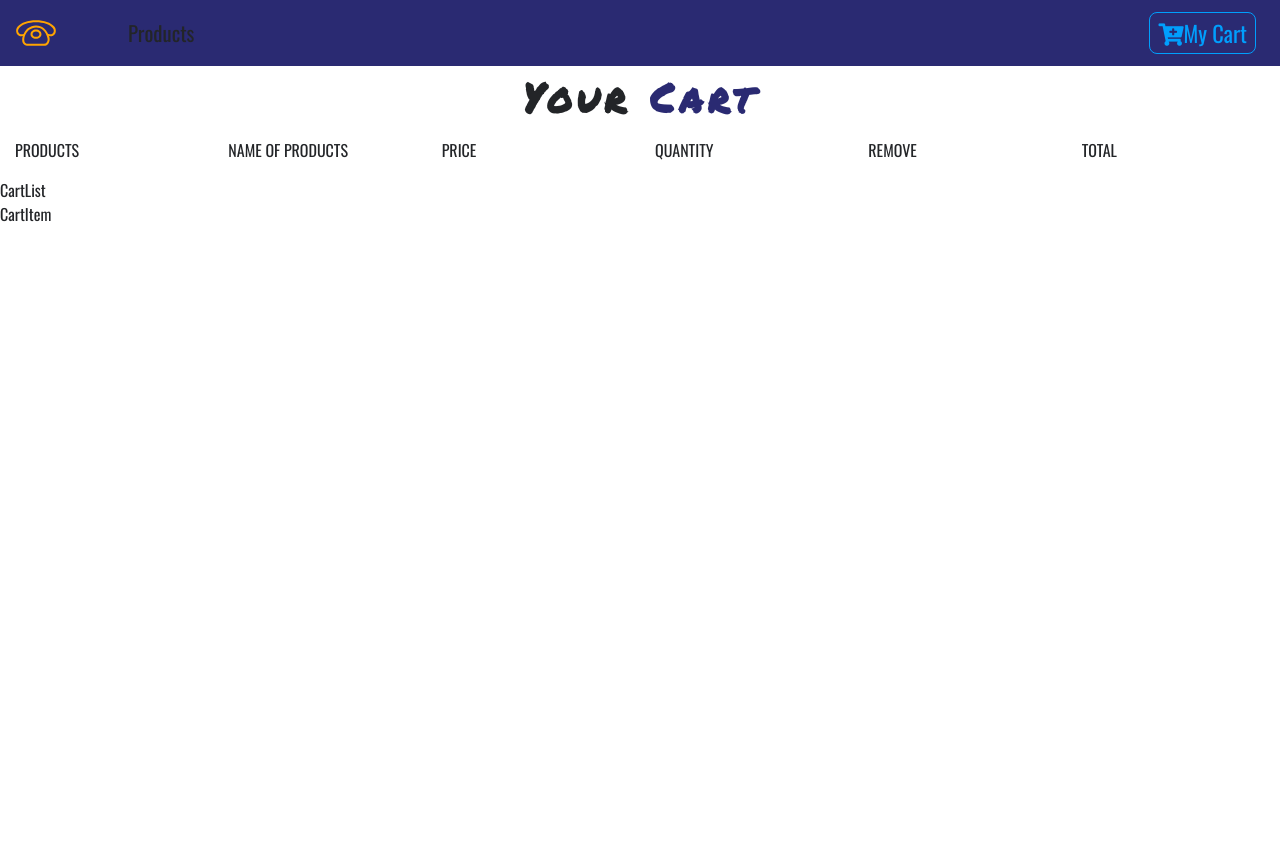
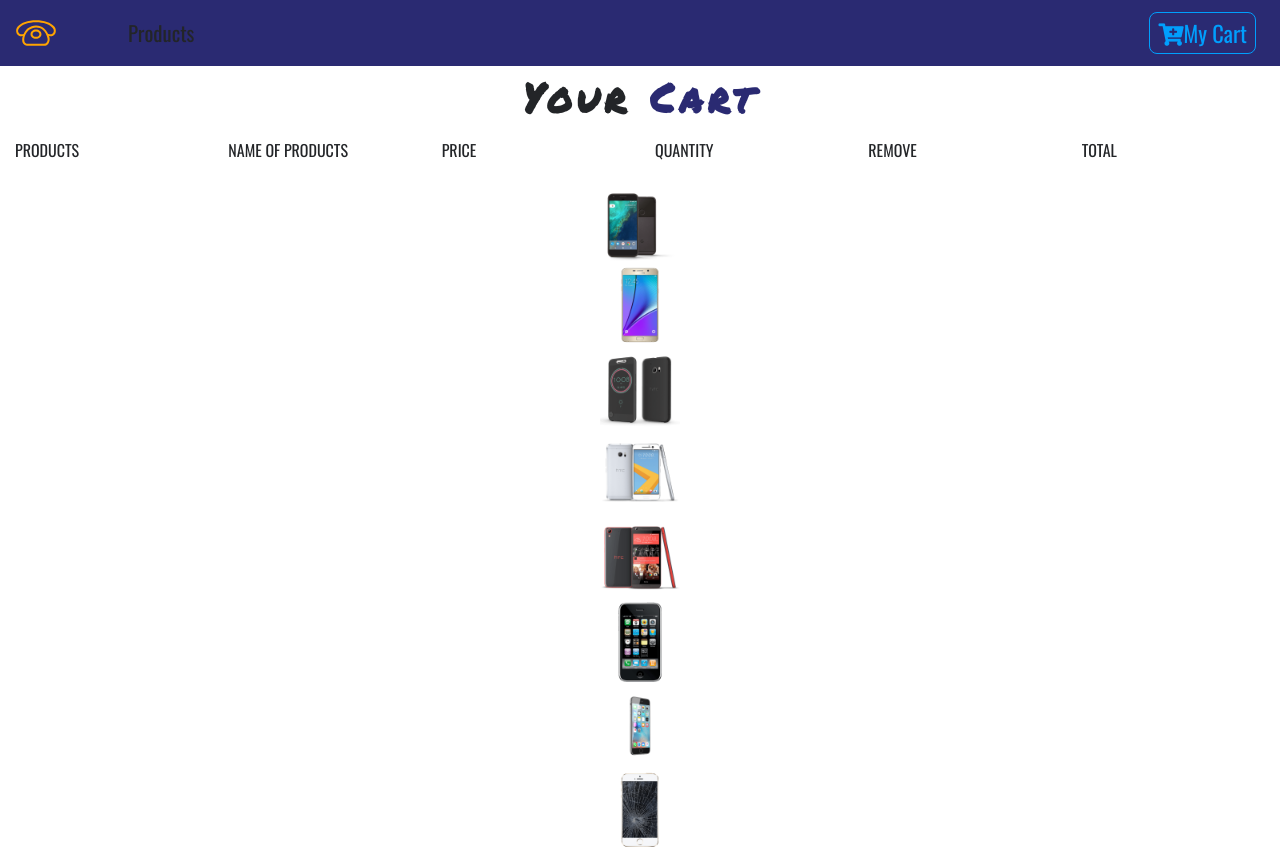
Before and after one commit to sixtosMateo/e-commerceWebsite, a React (Create React App) app in the folder e-commerce/: page /cart in a window 1280 px wide. Before the commit the page ends 800 px from the top, so only its background shows below. Built offline with nearby package versions, Linux system fonts and the light colour scheme.

Commit message:
adding img at smaller scale in cart component

```diff
--- a/e-commerce/src/components/cart/Cart.js
+++ b/e-commerce/src/components/cart/Cart.js
@@ -18,7 +18,7 @@ class Cart extends Component {
                   <React.Fragment>
                     <Title name="your" title="cart"/>
                     <CartColumns/>
-                    <CartList value={value }/>
+                    <CartList value={value}/>
                   </React.Fragment>
                 )
               }
--- a/e-commerce/src/components/cart/CartItem.js
+++ b/e-commerce/src/components/cart/CartItem.js
@@ -1,14 +1,15 @@
 import React, { Component } from 'react';
 
+export default function CartItem({item, value}){
+  const {id, title, img, price, total, count} = item;
+  const {increment, decrement, removeItem} = value;
 
-class CartItem extends Component {
-  render() {
-    return (
-      <div>
-        CartItem
+  return(
+    <div className="row mt-1 text-capitalize text-center">
+      <div className="col-10 mx-auto col-lg-2">
+        <img src={img} style={{width:'5rem', height:"5rem"}} className="img-fluid" alt="image item"/>
       </div>
-    );
-  }
+
+    </div>
+  )
 }
-
-export default CartItem;
--- a/e-commerce/src/components/cart/CartList.js
+++ b/e-commerce/src/components/cart/CartList.js
@@ -1,12 +1,18 @@
 import React, { Component } from 'react';
 import CartItem from "./CartItem";
 
+
+// can user another consumer but this example is to deal with  props
 class CartList extends Component {
+
   render() {
-    return (
-      <div>
-        CartList
-        <CartItem/>
+    const {cart} = this.props.value;
+
+     return (
+      <div className="container-fluid">
+        {cart.map(item=>{
+          return <CartItem key={item.id} item={item} value={this.props.value}/>
+        })}
       </div>
     );
   }
```
